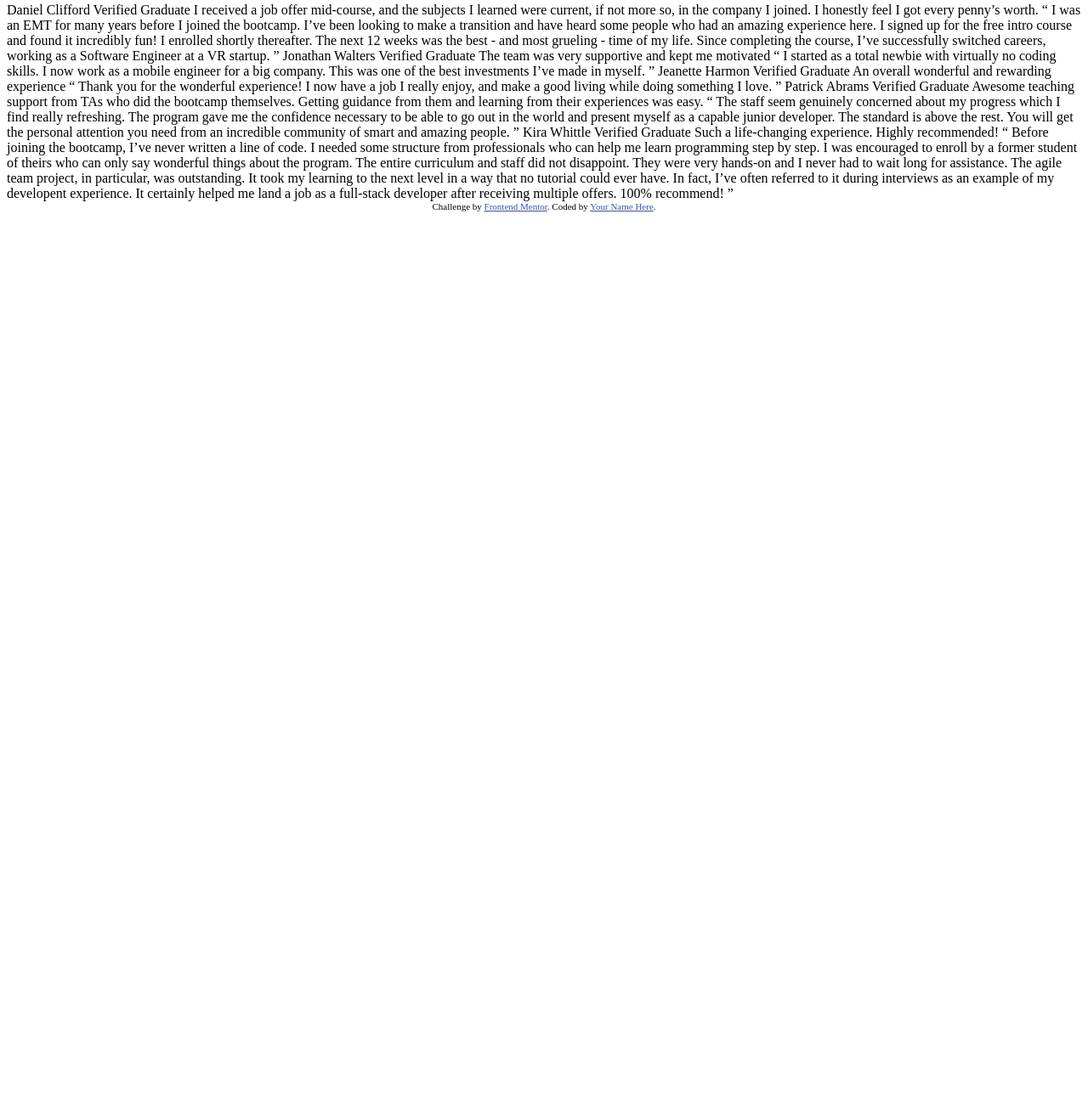
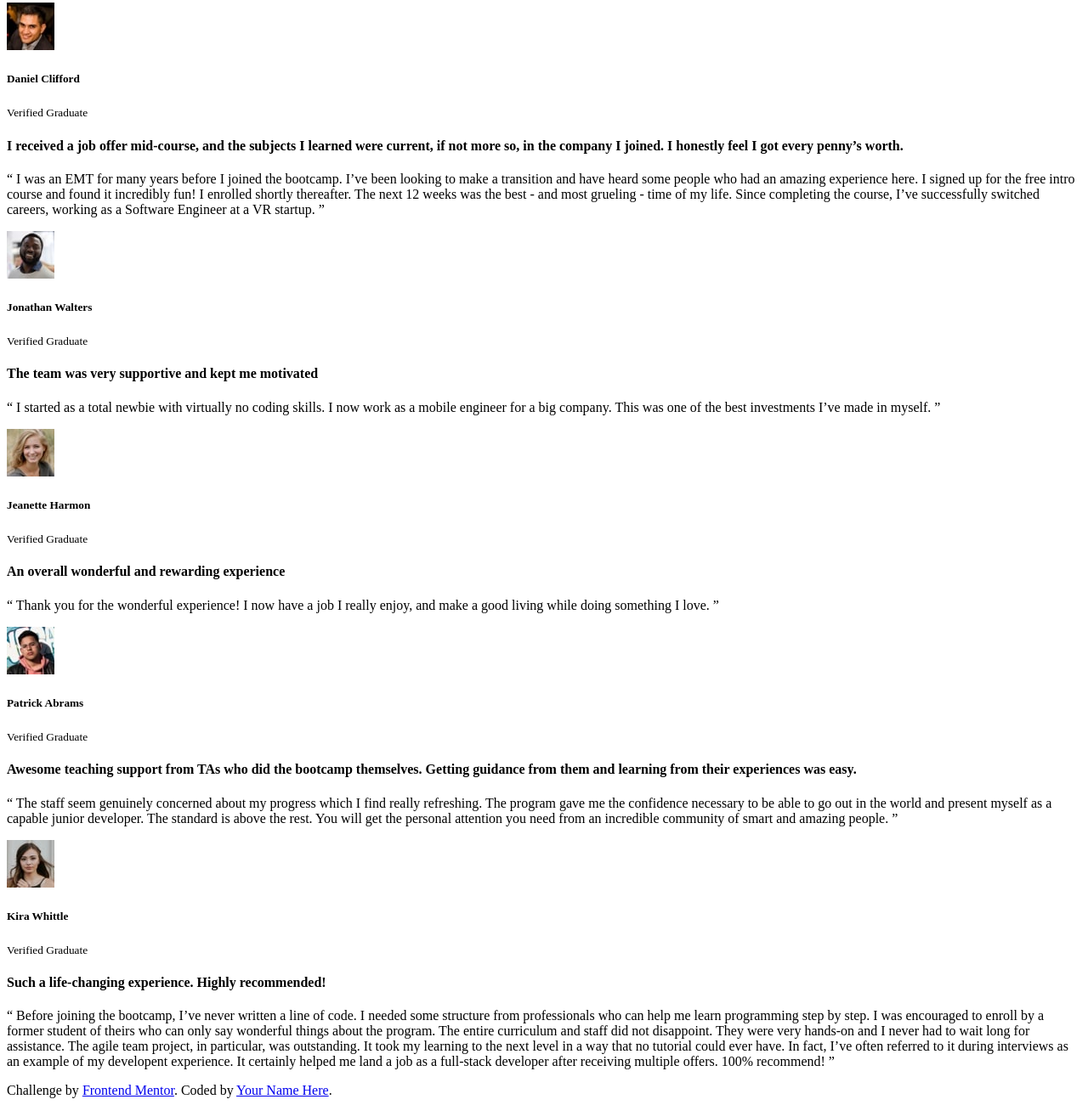
Before and after one commit to GrajalesU/testimonials-grid-section-main, a plain HTML site: page index.html in a window 1280 px wide. Shown: the part 5-1306 px from the top of the page at 85% size. Before the commit the page ends 800 px from the top, so only its background shows below. Drawn offline with Linux system fonts and the light colour scheme.

Commit message:
Add html semantic structure

```diff
--- a/index.html
+++ b/index.html
@@ -1,64 +1,107 @@
 <!DOCTYPE html>
 <html lang="en">
+
 <head>
   <meta charset="UTF-8">
-  <meta name="viewport" content="width=device-width, initial-scale=1.0"> <!-- displays site properly based on user's device -->
+  <meta name="viewport" content="width=device-width, initial-scale=1.0">
+  <!-- displays site properly based on user's device -->
 
   <link rel="icon" type="image/png" sizes="32x32" href="./images/favicon-32x32.png">
+  <link rel="preconnect" href="https://fonts.googleapis.com">
+  <link rel="preconnect" href="https://fonts.gstatic.com" crossorigin>
+  <link href="https://fonts.googleapis.com/css2?family=Barlow+Semi+Condensed&display=swap" rel="stylesheet">
+  <link rel="stylesheet" href="resets.css">
+  <link rel="stylesheet" href="styles.css">
 
   <title>Frontend Mentor | [Challenge Name Here]</title>
+</head>
 
-  <!-- Feel free to remove these styles or customise in your own stylesheet 👍 -->
-  <style>
-    .attribution { font-size: 11px; text-align: center; }
-    .attribution a { color: hsl(228, 45%, 44%); }
-  </style>
-</head>
 <body>
-  Daniel Clifford
-  Verified Graduate
-
-  I received a job offer mid-course, and the subjects I learned were current, if not more so,
-  in the company I joined. I honestly feel I got every penny’s worth.
-
+  <section>
+    <article class="card purple">
+      <header class="card_profile">
+        <picture class="card_profile_image border_purple">
+          <img src="./images/image-daniel.jpg" alt="profile">
+        </picture>
+        <div class="card_profile_info">
+          <h5 class="card_profile_name">Daniel Clifford</h5>
+          <small class="card_profile_status">Verified Graduate</small>
+        </div>
+      </header>
+      <h4 class="card_title">I received a job offer mid-course, and the subjects I learned were current, if not more so,
+        in the company I joined. I honestly feel I got every penny’s worth.</h4>
+      <p class="card_testimonial">
         “ I was an EMT for many years before I joined the bootcamp. I’ve been looking to make a
         transition and have heard some people who had an amazing experience here. I signed up
         for the free intro course and found it incredibly fun! I enrolled shortly thereafter.
         The next 12 weeks was the best - and most grueling - time of my life. Since completing
         the course, I’ve successfully switched careers, working as a Software Engineer at a VR startup. ”
-
-  Jonathan Walters
-  Verified Graduate
-
-  The team was very supportive and kept me motivated
-
+      </p>
+    </article>
+    <article class="card grayish">
+      <header class="card_profile">
+        <picture class="card_profile_image">
+          <img src="./images/image-jonathan.jpg" alt="profile">
+        </picture>
+        <div class="card_profile_info">
+          <h5 class="card_profile_name">Jonathan Walters</h5>
+          <small class="card_profile_status">Verified Graduate</small>
+        </div>
+      </header>
+      <h4 class="card_title">The team was very supportive and kept me motivated</h4>
+      <p class="card_testimonial">
         “ I started as a total newbie with virtually no coding skills. I now work as a mobile engineer
         for a big company. This was one of the best investments I’ve made in myself. ”
-
-  Jeanette Harmon
-  Verified Graduate
-
-  An overall wonderful and rewarding experience
-
+      </p>
+    </article>
+    <article class="card">
+      <header class="card_profile">
+        <picture class="card_profile_image">
+          <img src="./images/image-jeanette.jpg" alt="profile">
+        </picture>
+        <div class="card_profile_info">
+          <h5 class="card_profile_name">Jeanette Harmon</h5>
+          <small class="card_profile_status">Verified Graduate</small>
+        </div>
+      </header>
+      <h4 class="card_title">An overall wonderful and rewarding experience</h4>
+      <p class="card_testimonial">
         “ Thank you for the wonderful experience! I now have a job I really enjoy, and make a good living
         while doing something I love. ”
-
-  Patrick Abrams
-  Verified Graduate
-
-  Awesome teaching support from TAs who did the bootcamp themselves. Getting guidance from them and
-  learning from their experiences was easy.
-
+      </p>
+    </article>
+    <article class="card">
+      <header class="card_profile">
+        <picture class="card_profile_image">
+          <img src="./images/image-patrick.jpg" alt="profile">
+        </picture>
+        <div class="card_profile_info">
+          <h5 class="card_profile_name">Patrick Abrams</h5>
+          <small class="card_profile_status">Verified Graduate</small>
+        </div>
+      </header>
+      <h4 class="card_title">Awesome teaching support from TAs who did the bootcamp themselves. Getting guidance from
+        them and
+        learning from their experiences was easy.</h4>
+      <p class="card_testimonial">
         “ The staff seem genuinely concerned about my progress which I find really refreshing. The program
         gave me the confidence necessary to be able to go out in the world and present myself as a capable
         junior developer. The standard is above the rest. You will get the personal attention you need from
         an incredible community of smart and amazing people. ”
-
-  Kira Whittle
-  Verified Graduate
-
-  Such a life-changing experience. Highly recommended!
-
+      </p>
+    </article>
+    <article class="card">
+      <header class="card_profile">
+        <picture class="card_profile_image">
+          <img src="./images/image-kira.jpg" alt="profile">
+        </picture>
+        <div class="card_profile_info">
+          <h5 class="card_profile_name">Kira Whittle</h5>
+          <small class="card_profile_status">Verified Graduate</small>
+        </div>
+      </header>
+      <h4 class="card_title">Such a life-changing experience. Highly recommended!</h4>
+      <p class="card_testimonial">
         “ Before joining the bootcamp, I’ve never written a line of code. I needed some structure from
         professionals who can help me learn programming step by step. I was encouraged to enroll by a former
         student of theirs who can only say wonderful things about the program. The entire curriculum and staff
@@ -67,10 +110,14 @@
         could ever have. In fact, I’ve often referred to it during interviews as an example of my developent
         experience. It certainly helped me land a job as a full-stack developer after receiving multiple offers.
         100% recommend! ”
+      </p>
 
+    </article>
+  </section>
   <div class="attribution">
     Challenge by <a href="https://www.frontendmentor.io?ref=challenge" target="_blank">Frontend Mentor</a>.
     Coded by <a href="#">Your Name Here</a>.
   </div>
 </body>
+
 </html>
```
Lines whose indentation alone changed are shown as unchanged.
